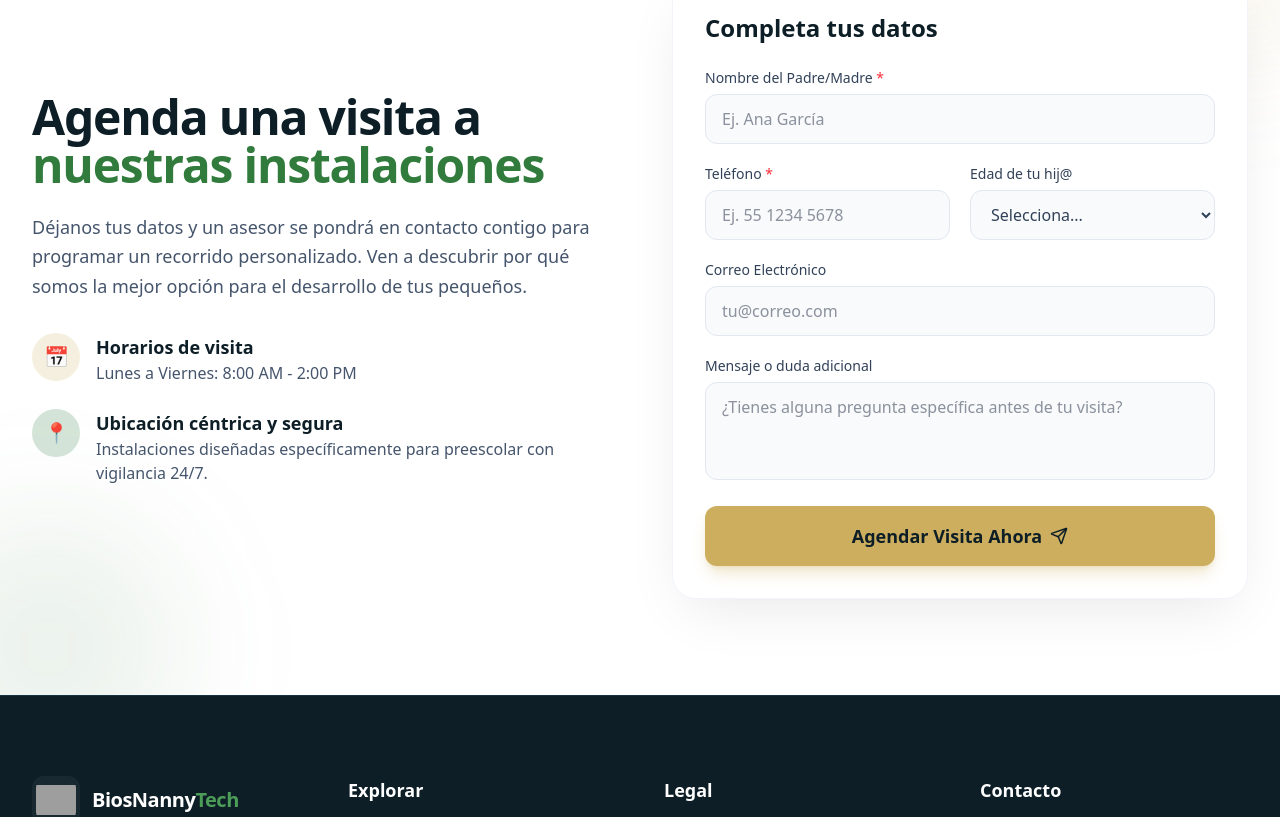
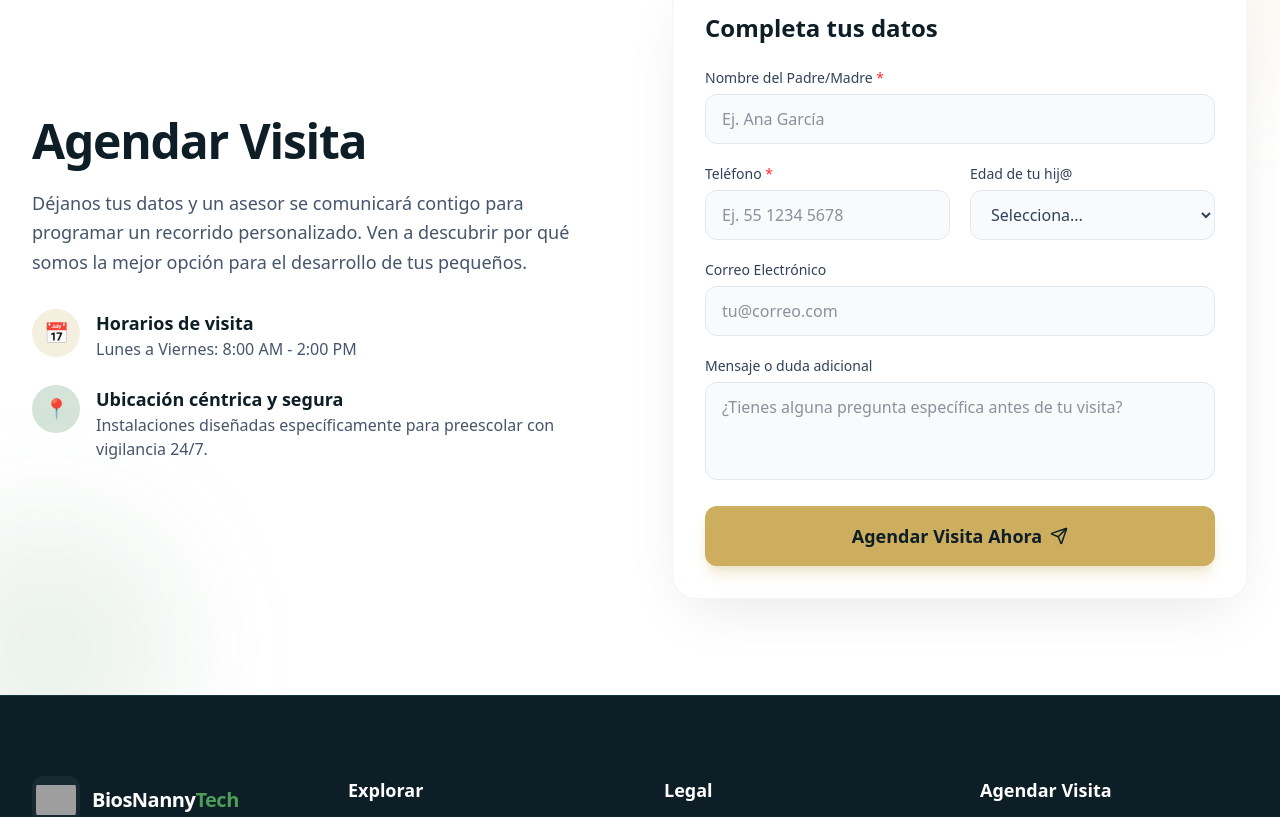
Before and after one commit to lauro99/biosnannytech, a Next.js app: page /contacto in a window 1280 px wide. Shown: the part 213-1030 px from the top of the page. Built offline with nearby package versions, Linux system fonts and the light colour scheme; grey boxes are pictures that could not be loaded.

Commit message:
feat: update Contacto page and Navbar to emphasize 'Agendar Visita' functionality

```diff
--- a/src/app/contacto/page.tsx
+++ b/src/app/contacto/page.tsx
@@ -5,7 +5,7 @@ import Contacto from '@/components/sections/Contacto';
 import ScrollToTop from '@/components/ui/ScrollToTop';
 
 export const metadata: Metadata = {
-  title: 'Contacto y Visitas | BiosNannyTech',
+  title: 'Agendar Visita | BiosNannyTech',
   description: 'Agenda tu visita guiada para conocer BiosNannyTech, el primer kínder tecnológico. Deja tus datos y con gusto te atenderemos.',
 };
 
--- a/src/components/layout/Footer.tsx
+++ b/src/components/layout/Footer.tsx
@@ -54,9 +54,9 @@ export default function Footer() {
             </ul>
           </div>
 
-          {/* Contact */}
+          {/* Visit */}
           <div>
-            <h4 className="text-white font-bold mb-6 text-lg">Contacto</h4>
+            <h4 className="text-white font-bold mb-6 text-lg">Agendar Visita</h4>
             <ul className="space-y-4 text-sm">
               <li className="flex items-start gap-3">
                 <MapPin size={22} className="text-primary mt-0.5 shrink-0" />
--- a/src/components/layout/Navbar.tsx
+++ b/src/components/layout/Navbar.tsx
@@ -33,7 +33,6 @@ export default function Navbar() {
             <Link href="/#servicios" className="text-white hover:text-white/80 transition-colors">Servicios</Link>
             <Link href="/#instalaciones" className="text-white hover:text-white/80 transition-colors">Instalaciones</Link>
             <Link href="/promociones" className="text-[#facc33] font-bold hover:text-white transition-colors relative after:absolute after:-bottom-1 after:left-0 after:h-0.5 after:w-full after:bg-[#facc33] after:scale-x-0 hover:after:scale-x-100 after:transition-transform after:origin-left">Promociones</Link>
-            <Link href="/contacto" className="text-white hover:text-white/80 transition-colors">Contacto</Link>
             <Link href="/contacto" className="bg-[#facc33] text-[#1b3644] px-6 py-2.5 rounded-full font-bold shadow-[0_0_20px_rgba(250,204,51,0.5)] transition-all hover:scale-105 inline-block">
               Agendar Visita
             </Link>
@@ -64,7 +63,6 @@ export default function Navbar() {
           <Link href="/#servicios" onClick={closeMobileMenu} className="block px-4 py-3 text-lg font-medium text-white hover:bg-white/10 rounded-xl transition-colors">Servicios</Link>
           <Link href="/#instalaciones" onClick={closeMobileMenu} className="block px-4 py-3 text-lg font-medium text-white hover:bg-white/10 rounded-xl transition-colors">Instalaciones</Link>
           <Link href="/promociones" onClick={closeMobileMenu} className="block px-4 py-3 text-lg font-bold text-[#facc33] hover:bg-white/10 rounded-xl transition-colors flex items-center gap-2">Promociones <span className="text-xl leading-none">🎁</span></Link>
-          <Link href="/contacto" onClick={closeMobileMenu} className="block px-4 py-3 text-lg font-medium text-white hover:bg-white/10 rounded-xl transition-colors">Contacto</Link>
           <div className="pt-4 border-t border-white/10">
             <Link href="/contacto" onClick={closeMobileMenu} className="block w-full text-center bg-[#facc33] text-[#1b3644] px-6 py-4 rounded-xl font-bold shadow-lg mt-2">
               Agendar Visita
--- a/src/components/sections/Contacto.tsx
+++ b/src/components/sections/Contacto.tsx
@@ -25,10 +25,10 @@ export default function Contacto() {
           {/* Información del Lado Izquierdo */}
           <div>
             <h2 className="text-3xl md:text-5xl font-bold text-secondary-dark mb-6 tracking-tight">
-              Agenda una visita a <span className="text-accent">nuestras instalaciones</span>
+              Agendar Visita
             </h2>
             <p className="text-slate-600 text-lg mb-8 leading-relaxed">
-              Déjanos tus datos y un asesor se pondrá en contacto contigo para programar un recorrido personalizado. Ven a descubrir por qué somos la mejor opción para el desarrollo de tus pequeños.
+              Déjanos tus datos y un asesor se comunicará contigo para programar un recorrido personalizado. Ven a descubrir por qué somos la mejor opción para el desarrollo de tus pequeños.
             </p>
 
             <div className="space-y-6">
@@ -65,7 +65,7 @@ export default function Contacto() {
                   onClick={() => setEnviado(false)}
                   className="mt-4 text-primary font-medium hover:text-primary-dark transition-colors"
                 >
-                  Enviar otro mensaje
+                  Agendar otra visita
                 </button>
               </div>
             ) : (
```
